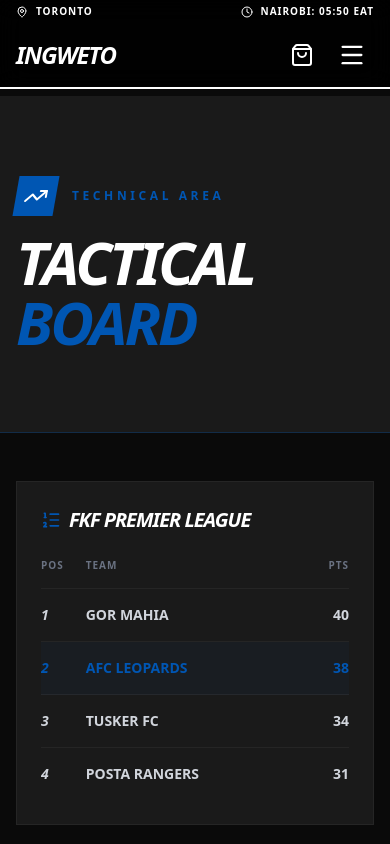
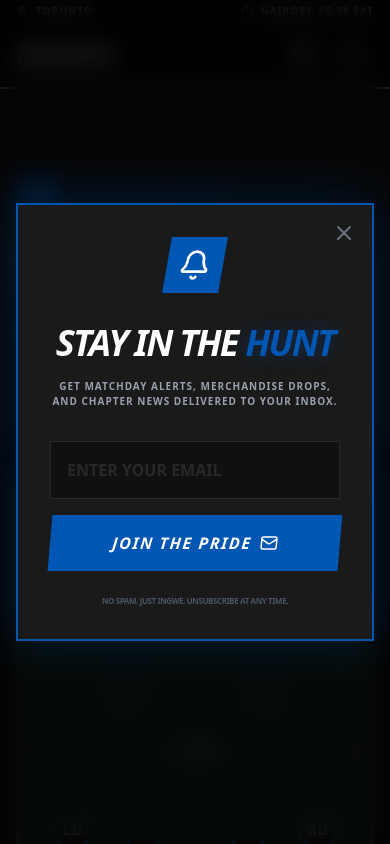
Before and after one commit to Dsikuku/afc-leopards-toronto, a Next.js app: page /tactics in a window 390 px wide. Shown: the top 844 px of the page. Built offline with nearby package versions, Linux system fonts and the light colour scheme.

Commit message:
feat: add page transitions, newsletter modal, and mobile optimized tactics

```diff
--- a/package.json
+++ b/package.json
@@ -12,6 +12,7 @@
     "autoprefixer": "^10.4.23",
     "clsx": "^2.1.1",
     "date-fns": "^4.1.0",
+    "framer-motion": "^12.29.0",
     "lucide-react": "^0.563.0",
     "next": "16.1.4",
     "postcss": "^8.5.6",
--- a/src/app/globals.css
+++ b/src/app/globals.css
@@ -33,3 +33,19 @@
   color: var(--color-ingwe-blue);
   text-shadow: 0 0 20px rgba(0, 86, 179, 0.4); /* Subtle blue glow */
 }
+
+@layer base {
+  ::-webkit-scrollbar {
+    width: 8px;
+  }
+  ::-webkit-scrollbar-track {
+    background: #0a0a0a;
+  }
+  ::-webkit-scrollbar-thumb {
+    background: #0056b3; /* Ingwe Blue */
+    border-radius: 0px;
+  }
+  ::-webkit-scrollbar-thumb:hover {
+    background: #004494;
+  }
+}
--- a/src/app/layout.tsx
+++ b/src/app/layout.tsx
@@ -3,6 +3,8 @@
 import "@/app/globals.css"; // Note the @ symbol
 import Navbar from "../components/Navbar";
 import Footer from "../components/Footer"
+import PageWrapper from "@/components/PageWrapper";
+import NewsletterModal from "@/components/NewsletterModal";
 
 const geistSans = Geist({
   variable: "--font-geist-sans",
@@ -28,9 +30,12 @@
     <html lang="en">
       <body className={`${geistSans.variable} ${geistMono.variable} antialiased bg-ingwe-dark text-white selection:bg-ingwe-blue selection:text-white`}>
         <Navbar cartCount={0} />
-        <main className="pt-24 min-h-screen"> {/* pt-24 ensures content isn't hidden under the fixed nav */}
-        {children}
-        </main>
+        <NewsletterModal />
+        <PageWrapper>
+          <main className="pt-24 min-h-screen"> {/* pt-24 ensures content isn't hidden under the fixed nav */}
+            {children}
+          </main>
+        </PageWrapper>
         <Footer />
       </body>
     </html>
--- a/src/app/tactics/page.tsx
+++ b/src/app/tactics/page.tsx
@@ -1,6 +1,7 @@
 "use client";
 import { useState } from 'react';
-import { ListOrdered, Users, TrendingUp, ShieldAlert, Target, MousePointer2 } from 'lucide-react';
+import { motion } from 'framer-motion';
+import { ListOrdered, Users, TrendingUp, ShieldAlert } from 'lucide-react';
 
 const standings = [
   { pos: 1, team: "Gor Mahia", p: 18, gd: "+15", pts: 40 },
@@ -52,8 +53,44 @@
 
       <div className="max-w-7xl mx-auto px-4 mt-12 grid grid-cols-1 lg:grid-cols-12 gap-12">
 
-        {/* --- LEFT: STANDINGS (3 Columns) --- */}
-        <div className="lg:col-span-3 space-y-8">
+        {/* --- THE PITCH (Center on Desktop, First on Mobile) --- */}
+        <div className="order-1 lg:order-2 lg:col-span-6">
+          <div className="relative aspect-[2/3] md:aspect-[3/4] bg-[#1a2e1a] border-[4px] border-white/20 rounded-lg overflow-hidden shadow-2xl">
+            {/* Pitch Markings */}
+            <div className="absolute inset-0 border-2 border-white/10 m-4" />
+            <div className="absolute top-0 left-1/2 -translate-x-1/2 w-1/2 h-[15%] border-b-2 border-white/10" />
+            <div className="absolute bottom-0 left-1/2 -translate-x-1/2 w-1/2 h-[15%] border-t-2 border-white/10" />
+            <div className="absolute top-1/2 left-0 w-full h-[1px] bg-white/10" />
+            <div className="absolute top-1/2 left-1/2 -translate-x-1/2 -translate-y-1/2 w-24 h-24 md:w-32 md:h-32 border-2 border-white/10 rounded-full" />
+
+            {/* Players */}
+            {formation433.map((player, index) => (
+              <motion.div
+                key={`${player.pos}-${index}`}
+                initial={{ opacity: 0, scale: 0 }}
+                animate={{ opacity: 1, scale: 1 }}
+                transition={{ delay: index * 0.05 }}
+                className="absolute transform -translate-x-1/2 -translate-y-1/2 cursor-pointer group z-10"
+                style={{ top: player.top, left: player.left }}
+                onClick={() => setSelectedPos(player.pos)}
+              >
+                <div className={`w-10 h-10 md:w-12 md:h-12 rounded-full flex items-center justify-center font-black border-2 transition-all duration-300 ${
+                  selectedPos === player.pos
+                    ? 'bg-ingwe-blue border-white scale-125 shadow-[0_0_20px_rgba(0,86,179,0.8)]'
+                    : 'bg-black/80 border-ingwe-blue group-hover:border-white'
+                }`}>
+                  {player.pos}
+                </div>
+                <span className="absolute top-full mt-2 left-1/2 -translate-x-1/2 whitespace-nowrap text-[9px] font-black uppercase tracking-tighter bg-black/80 px-2 py-0.5 rounded opacity-0 lg:group-hover:opacity-100 transition-opacity">
+                  {player.name}
+                </span>
+              </motion.div>
+            ))}
+          </div>
+        </div>
+
+        {/* --- STANDINGS (Left on Desktop, Second on Mobile) --- */}
+        <div className="order-2 lg:order-1 lg:col-span-3 space-y-8">
           <div className="bg-ingwe-concrete p-6 border border-white/5">
             <h3 className="text-xl font-black italic uppercase mb-6 flex items-center gap-2">
               <ListOrdered size={20} className="text-ingwe-blue" /> FKF Premier League
@@ -83,46 +120,13 @@
           <div className="bg-ingwe-concrete p-6 border border-white/5">
              <h3 className="text-lg font-black italic uppercase mb-4 text-ingwe-blue">Philosophy</h3>
              <p className="text-xs text-gray-400 leading-relaxed italic uppercase font-bold">
-               High-intensity verticality. We control the half-spaces and exploit wide areas with overlapping fullbacks.
+                High-intensity verticality. We control the half-spaces and exploit wide areas with overlapping fullbacks.
              </p>
           </div>
         </div>
 
-        {/* --- CENTER: THE PITCH (6 Columns) --- */}
-        <div className="lg:col-span-6">
-          <div className="relative aspect-[2/3] md:aspect-[3/4] bg-[#1a2e1a] border-[4px] border-white/20 rounded-lg overflow-hidden shadow-2xl">
-            {/* Pitch Markings */}
-            <div className="absolute inset-0 border-2 border-white/10 m-4" />
-            <div className="absolute top-0 left-1/2 -translate-x-1/2 w-1/2 h-[15%] border-b-2 border-white/10" />
-            <div className="absolute bottom-0 left-1/2 -translate-x-1/2 w-1/2 h-[15%] border-t-2 border-white/10" />
-            <div className="absolute top-1/2 left-0 w-full h-[1px] bg-white/10" />
-            <div className="absolute top-1/2 left-1/2 -translate-x-1/2 -translate-y-1/2 w-32 h-32 border-2 border-white/10 rounded-full" />
-
-            {/* Players */}
-            {formation433.map((player, index) => (
-                <div
-                    key={`${player.pos}-${index}`} // Fix: Combine position and index for a unique key
-                    className="absolute transform -translate-x-1/2 -translate-y-1/2 cursor-pointer group z-10"
-                    style={{ top: player.top, left: player.left }}
-                    onClick={() => setSelectedPos(player.pos)}
-                >
-                    <div className={`w-10 h-10 md:w-12 md:h-12 rounded-full flex items-center justify-center font-black border-2 transition-all duration-300 ${
-                    selectedPos === player.pos
-                        ? 'bg-ingwe-blue border-white scale-125 shadow-[0_0_20px_rgba(0,86,179,0.8)]'
-                        : 'bg-black/80 border-ingwe-blue group-hover:border-white'
-                    }`}>
-                    {player.pos}
-                    </div>
-                    <span className="absolute top-full mt-2 left-1/2 -translate-x-1/2 whitespace-nowrap text-[9px] font-black uppercase tracking-tighter bg-black/80 px-2 py-0.5 rounded opacity-0 group-hover:opacity-100 transition-opacity">
-                    {player.name}
-                    </span>
-                </div>
-                ))}
-          </div>
-        </div>
-
-        {/* --- RIGHT: SQUAD (3 Columns) --- */}
-        <div className="lg:col-span-3 space-y-6">
+        {/* --- SQUAD (Right on Desktop, Third on Mobile) --- */}
+        <div className="order-3 lg:col-span-3 space-y-6">
           <div className="bg-ingwe-concrete p-6 border border-white/5">
             <h3 className="text-xl font-black italic uppercase mb-6 flex items-center gap-2">
               <Users size={20} className="text-ingwe-blue" /> First Team
@@ -148,12 +152,16 @@
                <span className="text-[10px] font-black uppercase tracking-widest">Analysis</span>
              </div>
              {selectedPos ? (
-               <div className="animate-in fade-in slide-in-from-right-4">
+               <motion.div
+                 initial={{ opacity: 0, x: 20 }}
+                 animate={{ opacity: 1, x: 0 }}
+                 key={selectedPos}
+               >
                  <p className="text-xs font-black uppercase text-white mb-2">{selectedPos} Role Detail</p>
                  <p className="text-xs italic text-gray-400 leading-relaxed">
-                   Key in the transition phase. Expected to maintain a high line and dictate the tempo of the counter-press.
+                    Key in the transition phase. Expected to maintain a high line and dictate the tempo of the counter-press.
                  </p>
-               </div>
+               </motion.div>
              ) : (
                <p className="text-xs italic text-gray-600">Select a player on the pitch to view role analysis.</p>
              )}
--- /dev/null
+++ b/src/components/NewsletterModal.tsx
@@ -0,0 +1,94 @@
+"use client";
+import React, { useState, useEffect } from 'react';
+import { motion, AnimatePresence } from 'framer-motion';
+import { X, Mail, Bell } from 'lucide-react';
+
+export default function NewsletterModal() {
+  const [isOpen, setIsOpen] = useState(false);
+  const [email, setEmail] = useState('');
+  const [subscribed, setSubscribed] = useState(false);
+
+  useEffect(() => {
+    // Show modal after 5 seconds, but only if they haven't seen it this session
+    const timer = setTimeout(() => {
+      const hasSeen = sessionStorage.getItem('newsletter_seen');
+      if (!hasSeen) {
+        setIsOpen(true);
+      }
+    }, 5000);
+
+    return () => clearTimeout(timer);
+  }, []);
+
+  const closeArchive = () => {
+    setIsOpen(false);
+    sessionStorage.setItem('newsletter_seen', 'true');
+  };
+
+  const handleSubmit = (e: React.FormEvent) => {
+    e.preventDefault();
+    setSubscribed(true);
+    setTimeout(closeArchive, 2000);
+  };
+
+  return (
+    <AnimatePresence>
+      {isOpen && (
+        <div className="fixed inset-0 z-[100] flex items-center justify-center p-4 bg-black/80 backdrop-blur-md">
+          <motion.div
+            initial={{ scale: 0.9, opacity: 0, rotateX: 20 }}
+            animate={{ scale: 1, opacity: 1, rotateX: 0 }}
+            exit={{ scale: 0.9, opacity: 0 }}
+            className="relative w-full max-w-lg bg-ingwe-concrete border-2 border-ingwe-blue p-8 md:p-12 shadow-[0_0_50px_rgba(0,86,179,0.3)]"
+          >
+            {/* Close Button */}
+            <button
+              onClick={closeArchive}
+              className="absolute top-4 right-4 text-gray-500 hover:text-white transition-colors"
+            >
+              <X size={24} />
+            </button>
+
+            {!subscribed ? (
+              <div className="text-center">
+                <div className="inline-block p-3 bg-ingwe-blue mb-6 skew-x-[-10deg]">
+                  <Bell className="text-white" size={32} />
+                </div>
+                <h2 className="text-4xl font-black italic uppercase tracking-tighter mb-4">
+                  Stay in the <span className="text-ingwe-blue">Hunt</span>
+                </h2>
+                <p className="text-gray-400 font-bold uppercase text-[10px] tracking-widest mb-8">
+                  Get matchday alerts, merchandise drops, and chapter news delivered to your inbox.
+                </p>
+
+                <form onSubmit={handleSubmit} className="space-y-4">
+                  <input
+                    required
+                    type="email"
+                    value={email}
+                    onChange={(e) => setEmail(e.target.value)}
+                    placeholder="ENTER YOUR EMAIL"
+                    className="w-full bg-black/40 border border-white/10 px-4 py-4 font-black text-white focus:outline-none focus:border-ingwe-blue transition-all uppercase placeholder:opacity-20"
+                  />
+                  <button className="w-full bg-ingwe-blue text-white font-black py-4 uppercase italic tracking-widest skew-x-[-5deg] hover:bg-white hover:text-ingwe-blue transition-all flex items-center justify-center gap-2">
+                    JOIN THE PRIDE <Mail size={18} />
+                  </button>
+                </form>
+
+                <p className="mt-6 text-[8px] text-gray-600 font-bold uppercase tracking-tighter">
+                  No spam. Just Ingwe. Unsubscribe at any time.
+                </p>
+              </div>
+            ) : (
+              <div className="text-center py-10 animate-in fade-in zoom-in">
+                <div className="text-ingwe-blue font-black text-6xl mb-4">✓</div>
+                <h3 className="text-2xl font-black italic uppercase">You're in the Den</h3>
+                <p className="text-gray-500 text-xs uppercase font-bold mt-2">Check your inbox for the next transmission.</p>
+              </div>
+            )}
+          </motion.div>
+        </div>
+      )}
+    </AnimatePresence>
+  );
+}
--- /dev/null
+++ b/src/components/PageWrapper.tsx
@@ -0,0 +1,24 @@
+"use client";
+import { motion, AnimatePresence } from "framer-motion";
+import { usePathname } from "next/navigation";
+
+export default function PageWrapper({ children }: { children: React.ReactNode }) {
+  const pathname = usePathname();
+
+  return (
+    <AnimatePresence mode="wait">
+      <motion.div
+        key={pathname}
+        initial={{ opacity: 0, y: 15 }}
+        animate={{ opacity: 1, y: 0 }}
+        exit={{ opacity: 0, y: -15 }}
+        transition={{
+          duration: 0.4,
+          ease: [0.22, 1, 0.36, 1] // Custom "Ingwe" cubic-bezier for a snappy feel
+        }}
+      >
+        {children}
+      </motion.div>
+    </AnimatePresence>
+  );
+}
```
Also changed, not shown: 1 other file (tests, documents, lock files or other folders).
